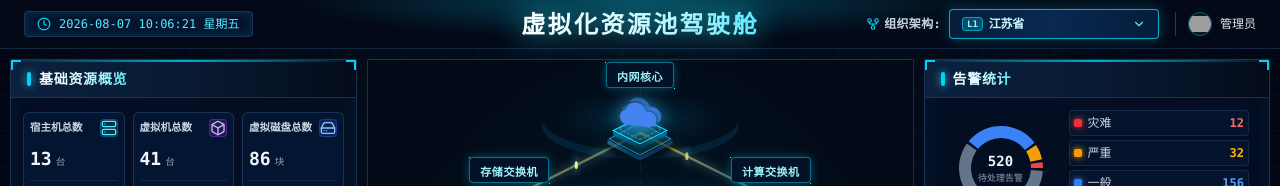
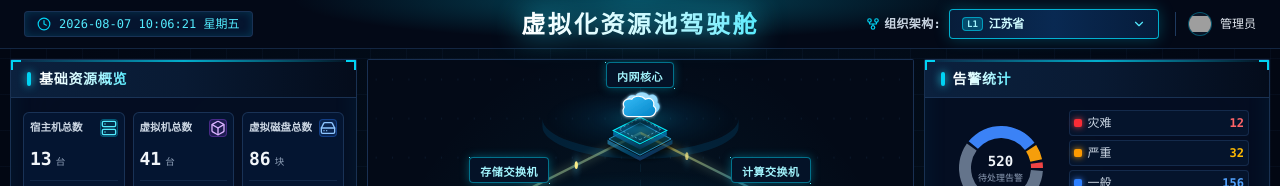
Before and after one commit to COSMOSPP/cloud-pool-Dashboard, a React (Vite) app: page / in a window 1280 px wide. Shown: the top 186 px of the page. Built offline with nearby package versions, Linux system fonts and the light colour scheme; grey boxes are pictures that could not be loaded.

Commit message:
style: align cloud icon color scheme with compute switch icon (#38bdf8/#0284c7/#7dd3fc)

```diff
--- a/src/components/TopologyMap.tsx
+++ b/src/components/TopologyMap.tsx
@@ -314,14 +314,44 @@ export function TopologyMap() {
 
               {/* ---------------- 3D 实体图形 (根据 type 精细绘制 3D 几何组件) ---------------- */}
               <div className="absolute top-[-12px] flex items-center justify-center pointer-events-none">
-                {/* 1. 用户专属 3D 2.5D 云图标 (匹配用户最新参考图) */}
+                {/* 1. 3D 2.5D 云图标 (配色同计算交换机 #38bdf8/#0284c7/#7dd3fc，形状匹配参考图) */}
                 {node.type === 'glass-cloud' && (
-                  <div className="w-16 h-16 relative flex items-center justify-center -mt-2.5 pointer-events-none">
-                    <img
-                      src={userCloudIcon}
-                      alt="内网核心云图标"
-                      className="w-full h-full object-contain filter drop-shadow-[0_0_12px_rgba(56,189,248,0.7)]"
-                    />
+                  <div className="w-16 h-16 relative flex items-center justify-center -mt-2.5">
+                    <svg className="w-full h-full overflow-visible" viewBox="0 0 100 80">
+                      <defs>
+                        <linearGradient id="comp-cloud-front" x1="0%" y1="0%" x2="100%" y2="100%">
+                          <stop offset="0%" stopColor="#38bdf8" />
+                          <stop offset="100%" stopColor="#0284c7" />
+                        </linearGradient>
+
+                        <linearGradient id="comp-cloud-back" x1="0%" y1="0%" x2="100%" y2="100%">
+                          <stop offset="0%" stopColor="#bae6fd" />
+                          <stop offset="100%" stopColor="#7dd3fc" />
+                        </linearGradient>
+                      </defs>
+
+                      {/* 底部投影 */}
+                      <ellipse cx="48" cy="62" rx="30" ry="7" fill="#000" opacity="0.45" filter="blur(4px)" />
+
+                      <g filter="url(#cyan-glow)">
+                        {/* 1. 背面 3D 挤压厚度块 (浅蓝 #7dd3fc 匹配计算交换机顶面，向右上 3D 偏移) */}
+                        <path
+                          d="M 24,48 C 13,48 9,37 15,27 C 9,16 19,6 32,10 C 38,1 54,1 62,10 C 73,4 83,13 80,25 C 90,32 84,48 70,48 Z"
+                          transform="translate(8, -8)"
+                          fill="url(#comp-cloud-back)"
+                          stroke="#7dd3fc"
+                          strokeWidth="1"
+                        />
+
+                        {/* 2. 正面云朵主体 (青蓝 #38bdf8 -> #0284c7 匹配计算交换机正面，纯白高亮轮廓 stroke="#ffffff") */}
+                        <path
+                          d="M 24,48 C 13,48 9,37 15,27 C 9,16 19,6 32,10 C 38,1 54,1 62,10 C 73,4 83,13 80,25 C 90,32 84,48 70,48 Z"
+                          fill="url(#comp-cloud-front)"
+                          stroke="#ffffff"
+                          strokeWidth="2.5"
+                        />
+                      </g>
+                    </svg>
                   </div>
                 )}
 
```
